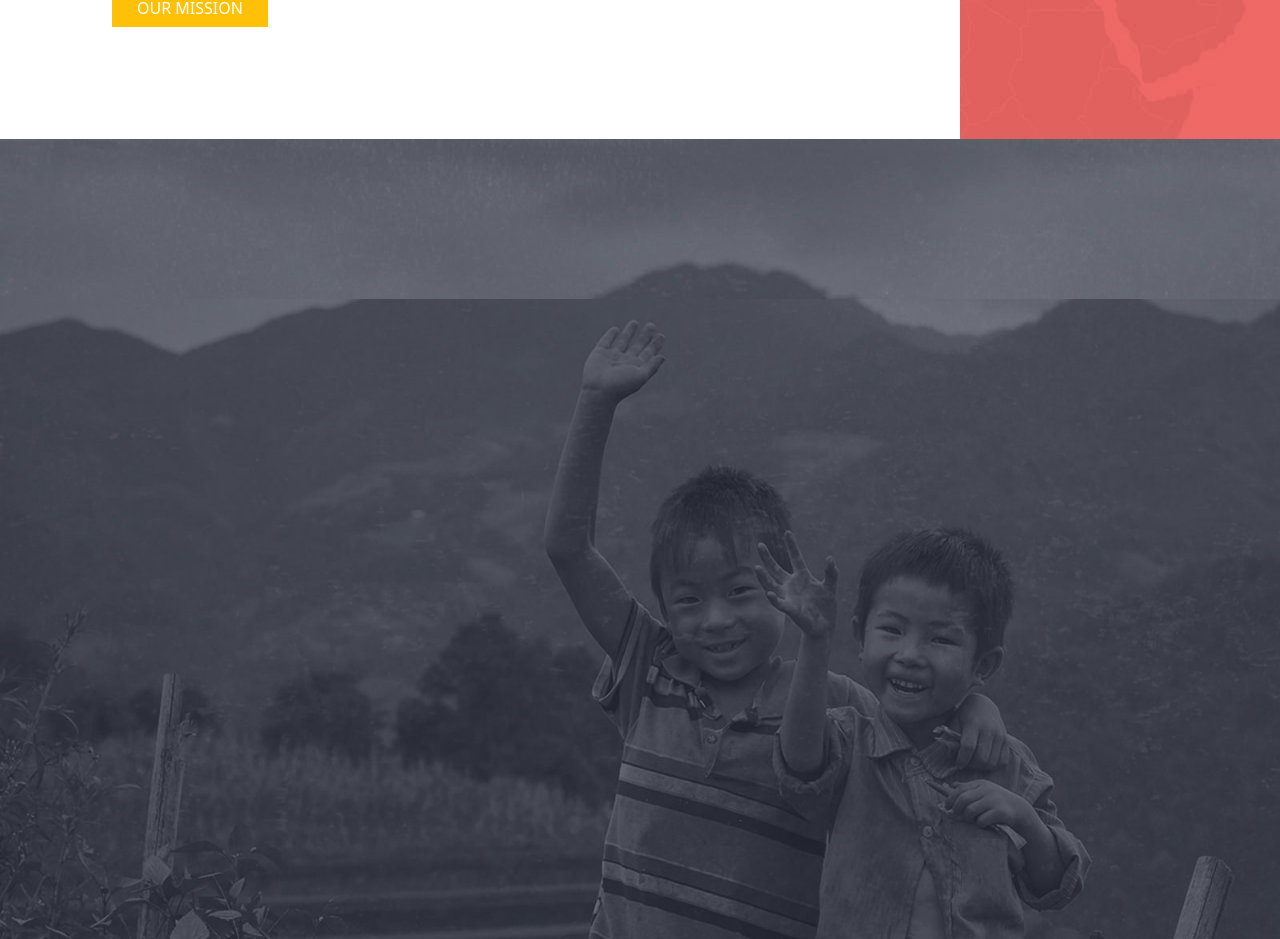
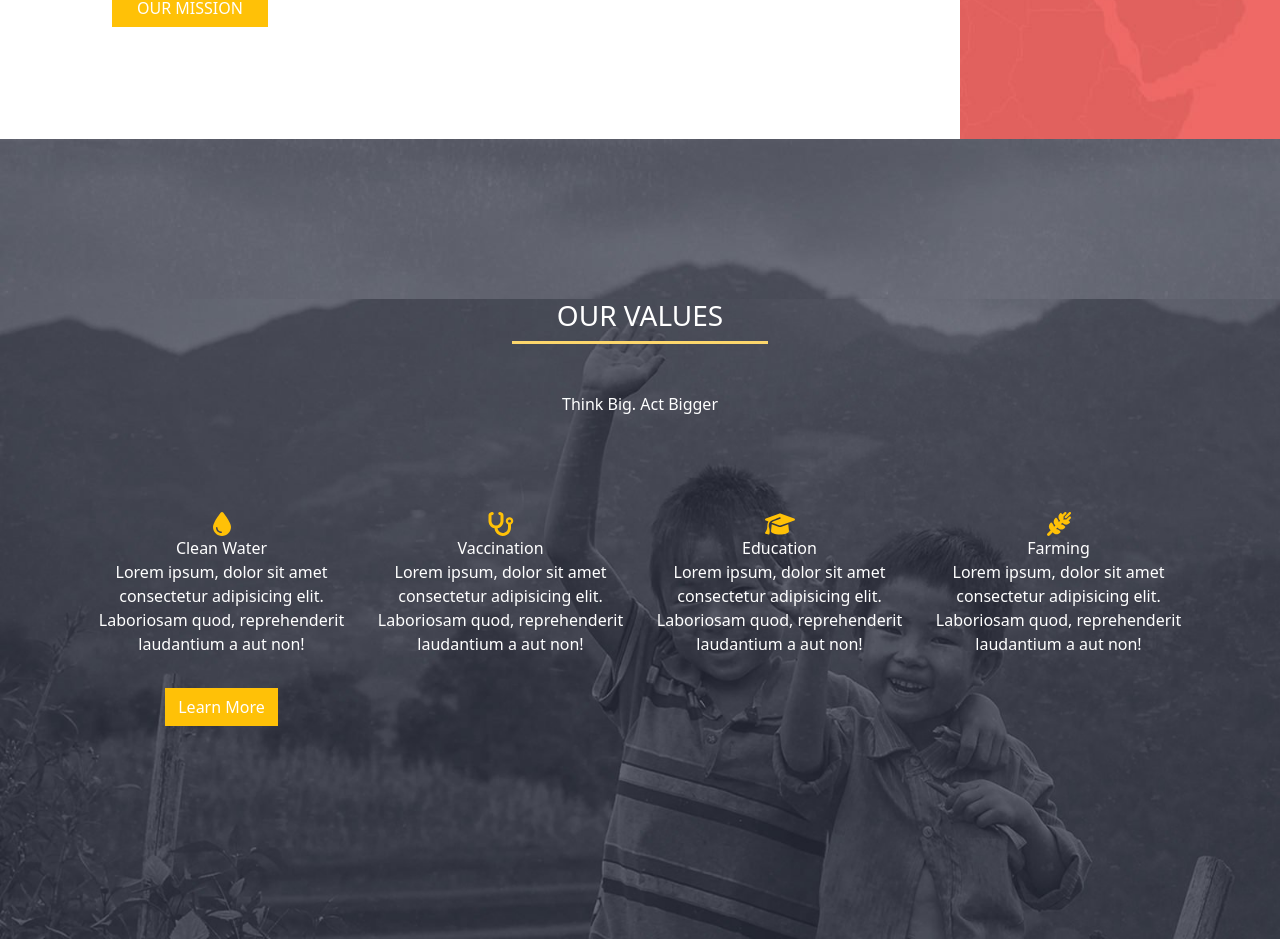
Before and after one commit to giuseppevignanello/proj-html-vuejs, a Vue app: page / in a window 1280 px wide. Shown: the part 1257-2196 px from the top of the page. Built offline with nearby package versions, Linux system fonts and the light colour scheme.

Commit message:
add values section

```diff
--- a/src/assets/scss/app.scss
+++ b/src/assets/scss/app.scss
@@ -5,6 +5,10 @@
 img {
     max-width: 100%;
     max-height: 100%;
+}
+.bar {
+    border-top: 3px solid $secondary;
+    width: 20%;
 }
 
 #appHeader {
@@ -27,10 +31,7 @@ img {
         padding: 7rem
 
     }
-    .bar {
-        border-top: 3px solid $secondary;
-        width: 20%;
-    }
+
 
     .right_side {
         background-image: url(/public/img/home-content-bg-1.jpg);
--- a/src/components/PageValues.vue
+++ b/src/components/PageValues.vue
@@ -1,7 +1,7 @@
 <script>
 export default {
     name: "PageValues",
-    data () {
+    data() {
 
 
         return {}
@@ -10,13 +10,50 @@ export default {
 </script>
 
 <template>
-    <div class="pageValues">
+    <div class="pageValues text-white">
         <div class="pageValuesBg"></div>
+        <div class="pageValuesText d-flex flex-column align-items-center">
+            <h3>OUR VALUES</h3>
+            <div class="bar">
+            </div>
+            <p class="my-5">Think Big. Act Bigger</p>
+            <div class="container">
+                <div class="PageValuesContent d-flex mt-5">
+                    <div class="cleanWater d-flex flex-column align-items-center">
+                        <font-awesome-icon :icon="['fas', 'droplet']" class="fa-xl text-warning" />
+                        <span> Clean Water</span>
+                        <p class="text-center">Lorem ipsum, dolor sit amet consectetur adipisicing elit. Laboriosam quod,
+                            reprehenderit
+                            laudantium a aut non!</p>
+                        <button type="button" class="btn btn-warning text-white rounded-0 mt-3">Learn More</button>
+                    </div>
+                    <div class="Vaccination d-flex flex-column align-items-center">
+                        <font-awesome-icon :icon="['fas', 'stethoscope']" class="fa-xl text-warning" />
+                        <span> Vaccination</span>
+                        <p class="text-center">Lorem ipsum, dolor sit amet consectetur adipisicing elit. Laboriosam quod,
+                            reprehenderit
+                            laudantium a aut non!</p>
+                    </div>
+                    <div class="cleanWater d-flex flex-column align-items-center">
+                        <font-awesome-icon :icon="['fass', 'graduation-cap']" class="fa-xl text-warning" />
+                        <span> Education</span>
+                        <p class="text-center">Lorem ipsum, dolor sit amet consectetur adipisicing elit. Laboriosam quod,
+                            reprehenderit
+                            laudantium a aut non!</p>
+                    </div>
+                    <div class="cleanWater d-flex flex-column align-items-center">
+                        <font-awesome-icon :icon="['fas', 'wheat-alt']" class="fa-xl text-warning" />
+                        <span> Farming</span>
+                        <p class="text-center">Lorem ipsum, dolor sit amet consectetur adipisicing elit. Laboriosam quod,
+                            reprehenderit
+                            laudantium a aut non!</p>
+                    </div>
+                </div>
+            </div>
+        </div>
 
     </div>
 </template>
 
 
-<style lang="scss" scoped>
-
-</style>
+<style lang="scss" scoped></style>
--- a/src/main.js
+++ b/src/main.js
@@ -6,7 +6,11 @@ import { FontAwesomeIcon } from '@fortawesome/vue-fontawesome'
 import { faHeart } from '@fortawesome/free-regular-svg-icons';
 import { faDollarSign } from '@fortawesome/free-solid-svg-icons';
 import { faGlobe } from '@fortawesome/free-solid-svg-icons';
+import { faDroplet } from '@fortawesome/free-solid-svg-icons';
+import { faStethoscope } from '@fortawesome/free-solid-svg-icons';
+import { faGraduationCap } from '@fortawesome/free-solid-svg-icons';
+import { faWheatAlt } from '@fortawesome/free-solid-svg-icons';
 
-library.add(faHeart, faDollarSign, faGlobe);
+library.add(faHeart, faDollarSign, faGlobe, faDroplet, faStethoscope, faGraduationCap, faWheatAlt);
 
 createApp(App).component('font-awesome-icon', FontAwesomeIcon).mount('#app')
```
